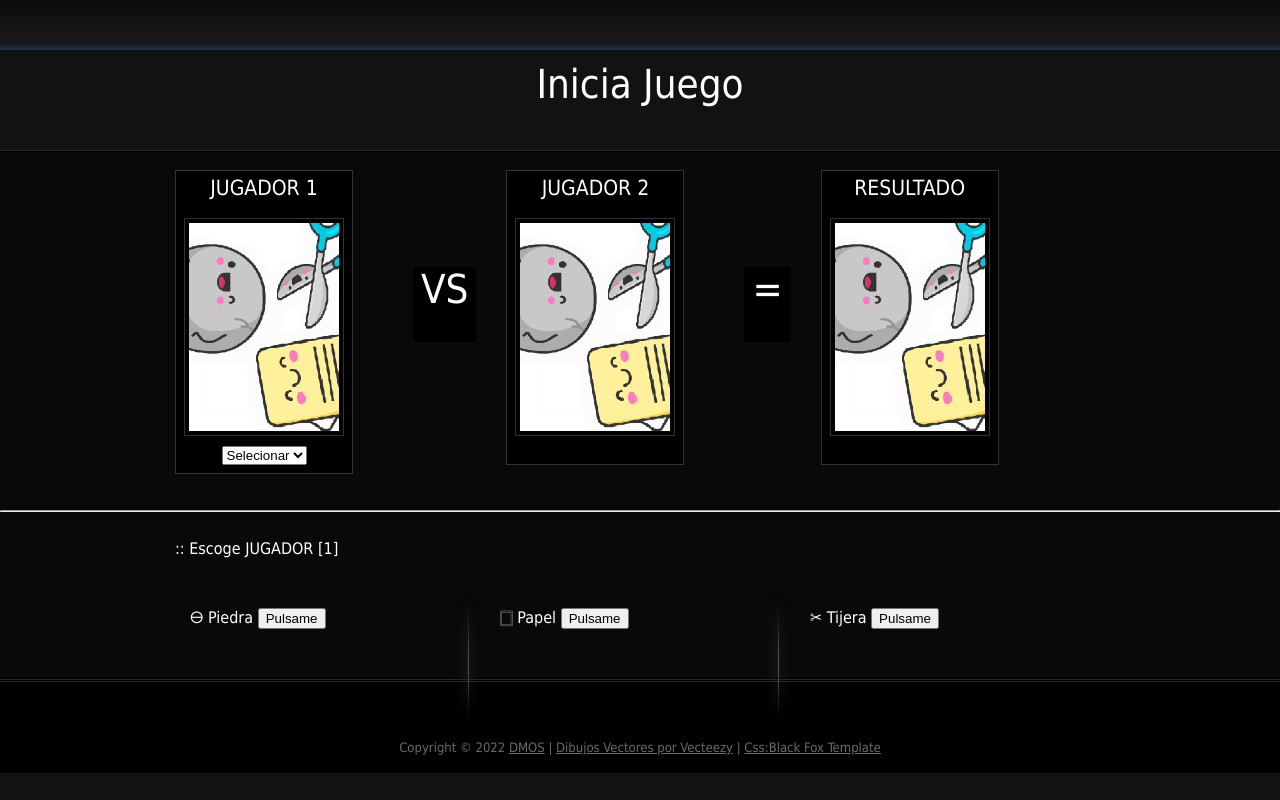
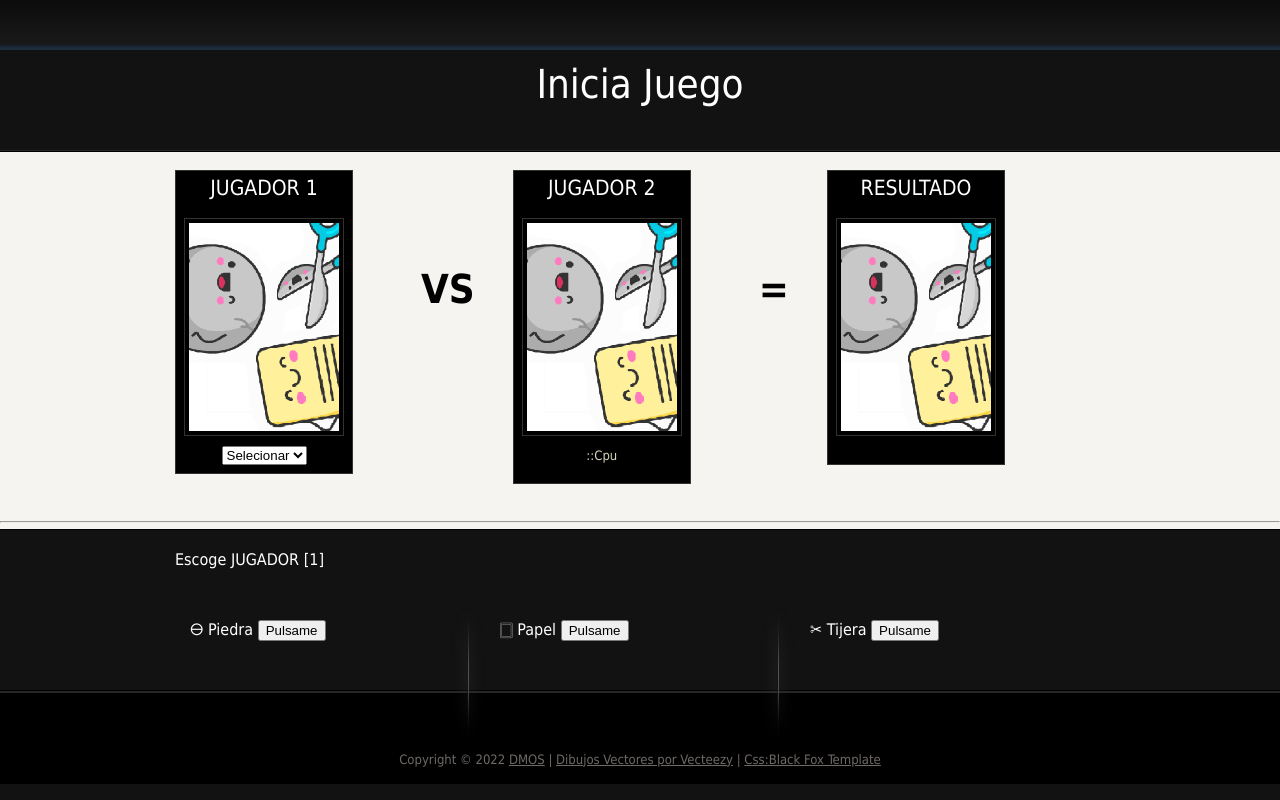
Before and after one commit to mydidi/rock-paper-scissors, a plain HTML site: page index.html in a window 1280 px wide. Drawn offline with Linux system fonts and the light colour scheme.

Commit message:
actualizar colores

```diff
--- a/css/style.css
+++ b/css/style.css
@@ -60,11 +60,17 @@ h6 { font-size: 14px; margin: 0 0 5px 0; padding: 0;}
 	background: #000;
 	margin-bottom: 10px;
 }
+
 .image_wrapper_txt {
 	padding: 8px;
-
-	background: #000;
+	 /* background: #000; */
 	margin-top: 100px;
+}
+.image_wrapper_txt  h1{
+	font-size: 40px;
+    color:#000;
+	margin: 0 0 30px 0; padding: 5px 0;
+	font-weight: bold;
 }
 .fl_img {
 	float: left;
@@ -205,7 +211,13 @@ cite span { color: #fff; }
 
 
 /* footer */
-
+#templatemo_footer_wrapper-add {
+	clear: both;
+	width: 100%;
+	background: #f5f4f0;
+	border-top: 1px solid #000;
+	border-bottom: 1px solid #000;
+}
 #templatemo_footer_wrapper {
 	clear: both;
 	width: 100%;
--- a/index.html
+++ b/index.html
@@ -27,7 +27,7 @@
             </div>
         </div>
 
-    <div id="templatemo_footer_wrapper">
+    <div id="templatemo_footer_wrapper-add">
 
         <div id="templatemo_footer">
 
@@ -64,7 +64,7 @@
                     <div class="image_wrapper fl_img">
                         <center>  <h3>JUGADOR 2</h3></center>
                     <img id="Player2" src="./images/0G.png" alt="Jugador2">
-                   <center><p></p></center>
+                   <center><p>::Cpu</p></center>
                 </div>
                 </div>
             </div>
@@ -92,9 +92,11 @@
     </div> <!-- end of footer -->
     <hr>
 
+</div>
+<div class="cleaner"></div>
     <div id="templatemo_content_wrapper">
         <div id="templatemo_content">
-            <h5>:: Escoge JUGADOR [1]</h5>
+            <h5> Escoge JUGADOR [1]</h5>
         </div>
          <div id="templatemo_top_row_wrapper">
 
@@ -124,7 +126,7 @@
     </div> <!-- end of top row wrapper -->
     </div>
 
-</div>
+
 
      <!-- end of content_wrapper -->
 
```
